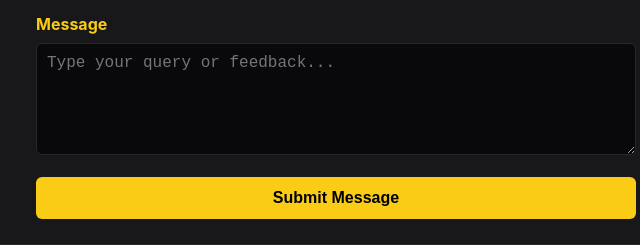
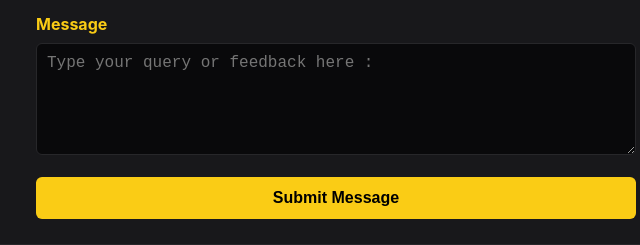
Before and after one commit to Sabariiiii/Techfest-2026, a plain HTML site: page contact.html in a window 1280 px wide. Shown: the part 1089-1334 px from the top of the page, 304-944 px from the left. Drawn offline with Linux system fonts and the light colour scheme.

Commit message:
Update contact.html

```diff
--- a/contact.html
+++ b/contact.html
@@ -70,7 +70,7 @@
 
                 <div style="margin-bottom: 15px;">
                     <label for="message" style="display: block; color: #facc15; font-weight: bold; margin-bottom: 5px;">Message</label>
-                    <textarea id="message" name="message" rows="5" required placeholder="Type your query or feedback..." style="width: 100%; padding: 10px; background: #09090b; border: 1px solid #27272a; border-radius: 6px; color: #fff; font-size: 1rem;"></textarea>
+                    <textarea id="message" name="message" rows="5" required placeholder="Type your query or feedback here : " style="width: 100%; padding: 10px; background: #09090b; border: 1px solid #27272a; border-radius: 6px; color: #fff; font-size: 1rem;"></textarea>
                 </div>
 
                 <button type="submit" style="width: 100%; padding: 12px; background-color: #facc15; color: #000; font-weight: bold; font-size: 1rem; border: none; border-radius: 6px; cursor: pointer;">Submit Message</button>
```
